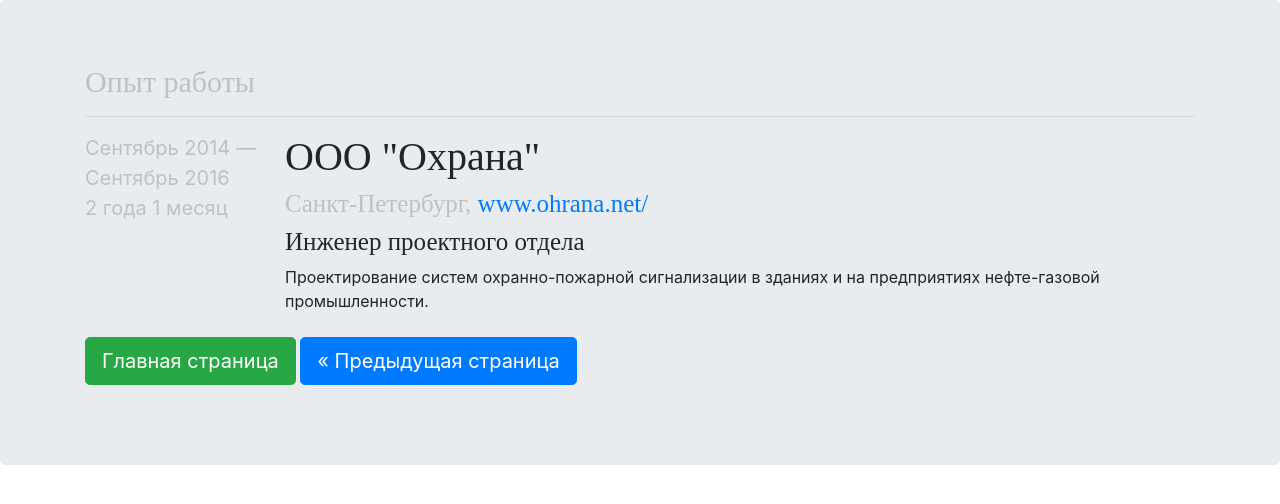
After one commit to xy3yx/my_summary, a Django app: template Summary/MySummary/templates/third_exp.html in a window 1280 px wide. The commit adds this page. Shown: the top 504 px of the page. Run offline with Django 3.2, Linux system fonts and the light colour scheme; the template is opened without the code that fills it, so the values that code supplies are empty; some libraries are stand-ins or nearby versions.

Commit message:
Created third experience page

```diff
--- a/Summary/MySummary/templates/second_exp.html
+++ b/Summary/MySummary/templates/second_exp.html
@@ -9,7 +9,7 @@
 <td valign="top"><h1 style="font-size: 40px">Силовые машины, Управляющая компания</h1>
     <h3 style="font-size: 25px">Россия, <a href="http://www.power-m.ru/" target="_blank">power-m.ru</a></h3>
     <h2>Практикант бюро конструкций преобразовательной техники</h2>
-    <p>РОформление конструкторской документации, 3d-моделирование в SolidWorks. Разработка деталей из
+    <p>Оформление конструкторской документации, 3d-моделирование в SolidWorks. Разработка деталей из
 листового металла, элементов креплений, токопроводящих шин, систем охлаждения и вентиляции для
 шкафов управления электроприводом экскаваторов типа ЭШ и ЭКГ.</p>
 </td>
--- /dev/null
+++ b/Summary/MySummary/templates/third_exp.html
@@ -0,0 +1,23 @@
+{% extends "wrapper.html" %}
+{% load staticfiles %}
+{% block content %}
+        <h3>Опыт работы<hr></h3>
+
+<table border="0" cellpadding="0" cellspacing="0">
+<tr>
+<td valign="top" width="200"><p style="width: 175px; font-size: 20px; color:#C0C0C0">Сентябрь 2014 — <br> Сентябрь 2016 <br> 2 года 1 месяц</p></td>
+<td valign="top"><h1 style="font-size: 40px">ООО "Охрана"</h1>
+    <h3 style="font-size: 25px">Санкт-Петербург, <a href="http://www.ohrana.net/" target="_blank">www.ohrana.net/</a></h3>
+    <h2>Инженер проектного отдела</h2>
+    <p>Проектирование систем охранно-пожарной сигнализации в зданиях и на предприятиях нефте-газовой
+промышленности.</p>
+</td>
+</tr>
+</table>
+
+<h2></h2>
+      <p>
+        <a href="/" class="btn btn-success btn-lg">Главная страница</a>
+        <a href="/second_exp" class="btn btn-primary btn-lg">&laquo; Предыдущая страница</a>
+      </p>
+{% endblock %}
--- a/Summary/MySummary/urls.py
+++ b/Summary/MySummary/urls.py
@@ -4,5 +4,6 @@ from . import views
 urlpatterns = [
         url(r'^$', views.index, name='index'),
         url(r'^first_exp/', views.experience, name='first_exp'),
-        url(r'^second_exp/', views.second_experience, name='second_exp')
+        url(r'^second_exp/', views.second_experience, name='second_exp'),
+        url(r'^third_exp/', views.third_experience, name='third_exp')
 ]
--- a/Summary/MySummary/views.py
+++ b/Summary/MySummary/views.py
@@ -9,4 +9,7 @@ def experience(request):
 def second_experience(request):
     return render(request, 'second_exp.html')
 
+def third_experience(request):
+    return render(request, 'third_exp.html')
+
 # Create your views here.
```
